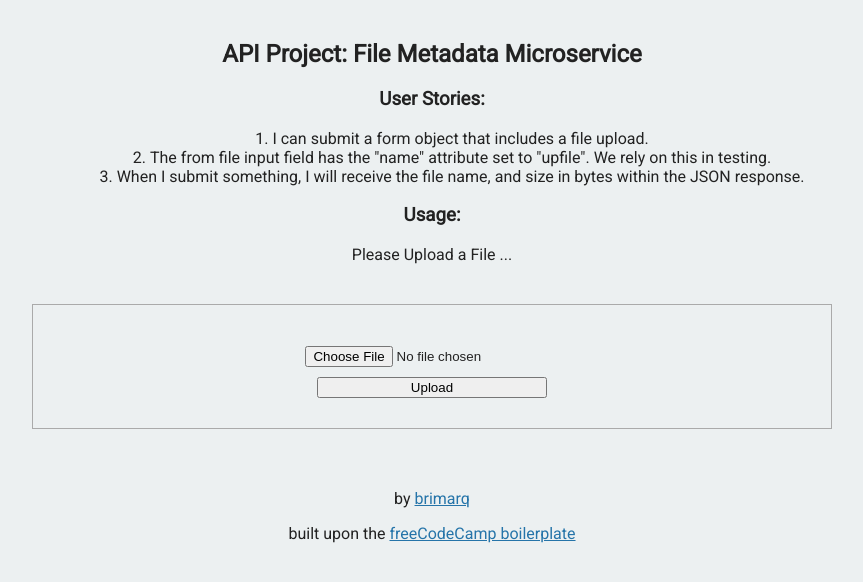
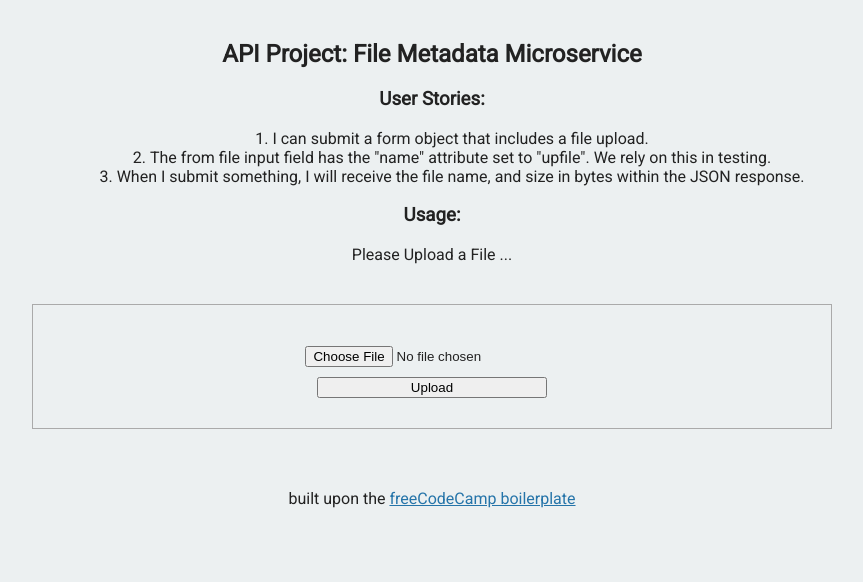
Before and after one commit to brimarq/fcc-file-metadata-microservice, a website: page views/index.html in a window 1280 px wide. Shown: the whole page, without its empty margins (208-1071 px from the left). Drawn offline with Linux system fonts and the light colour scheme.

Commit message:
update footer

```diff
--- a/views/index.html
+++ b/views/index.html
@@ -33,12 +33,8 @@
         </div>
       </div>
       <div class="footer">
-        <p>
-          by <a href="https://github.com/brimarq">brimarq</a>
-        </p>
         <p>built upon the <a href="https://github.com/freeCodeCamp/boilerplate-project-filemetadata/">freeCodeCamp boilerplate</a></p>
       </div>
    </body>
 
-
 </html>
```
